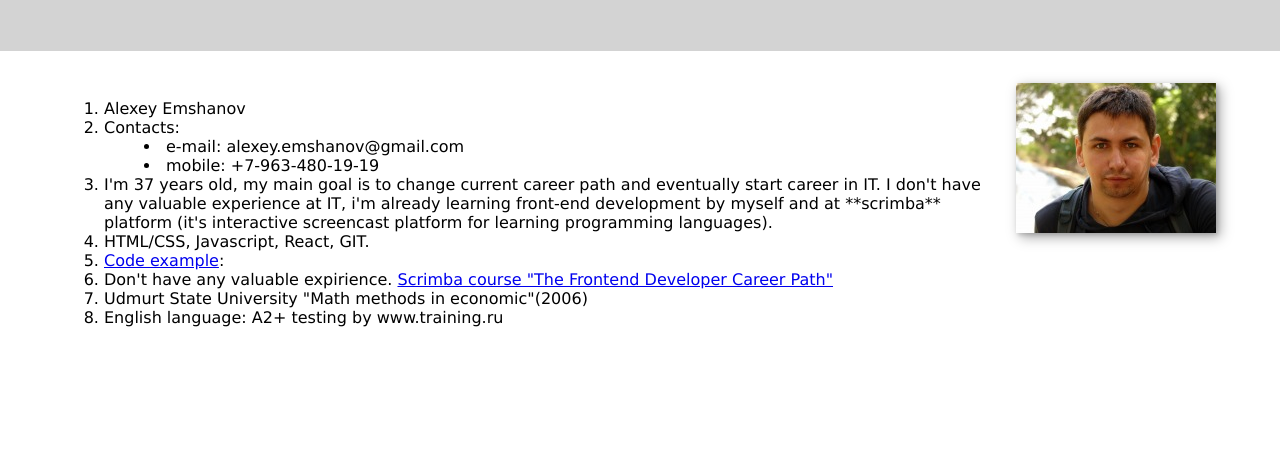
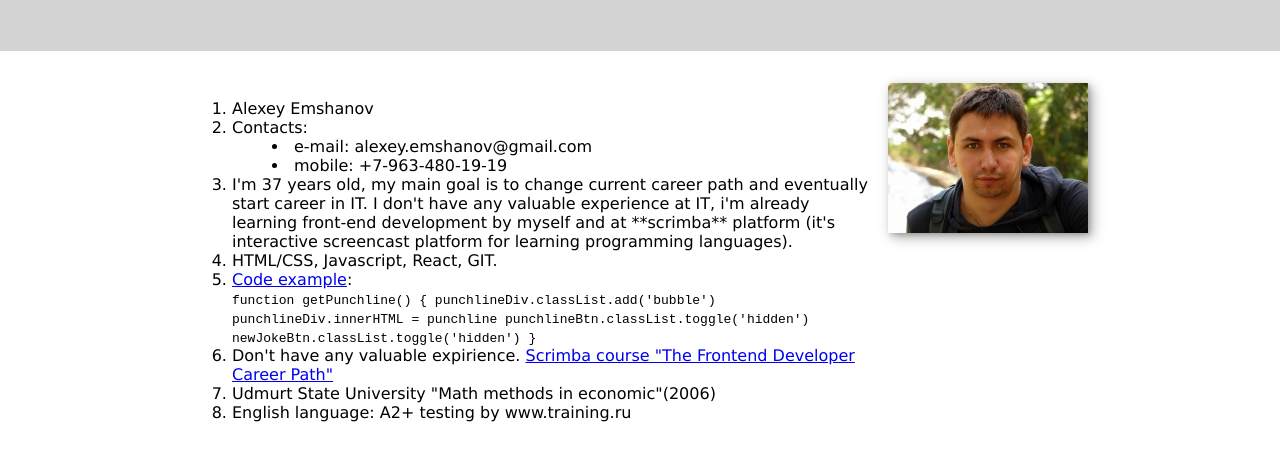
Before and after one commit to AlexeyEmshanov/rsschool-cv, a plain HTML site: page index.html in a window 1280 px wide. Shown: the part 94-554 px from the top of the page. Drawn offline with Linux system fonts and the light colour scheme.

Commit message:
fix: add code example

```diff
--- a/index.html
+++ b/index.html
@@ -27,7 +27,19 @@
                     </li>
                     <li>I'm 37 years old, my main goal is to change current career path and eventually start career in IT. I don't have any valuable experience at IT, i'm already learning front-end development by myself and at **scrimba** platform (it's interactive screencast platform for learning programming languages).</li>
                     <li>HTML/CSS, Javascript, React, GIT.</li>
-                    <li><a href="https://github.com/AlexeyEmshanov/Random-programming-jokes">Code example</a>:</li>
+                    <li>
+                        <a href="https://github.com/AlexeyEmshanov/Random-programming-jokes">Code example</a>:
+                        <br>
+                        <code>
+                                function getPunchline() {
+                                    punchlineDiv.classList.add('bubble')
+                                    punchlineDiv.innerHTML = punchline
+                                    punchlineBtn.classList.toggle('hidden')
+                                    newJokeBtn.classList.toggle('hidden')
+                                }
+                        </code>
+                    </li>
+
                     <li>Don't have any valuable expirience. <a href="https://scrimba.com/learn/frontend">Scrimba course "The Frontend Developer Career Path"</a></li>
                     <li>Udmurt State University "Math methods in economic"(2006)</li>
                     <li>English language: A2+ testing by <a>www.training.ru</a></li>
--- a/styles.css
+++ b/styles.css
@@ -10,7 +10,7 @@ header {
 }
 
 .container {
-    width: 90%;
+    width: 70%;
     margin: 2em auto;
     padding: 0 auto;
     display: flex;
```
